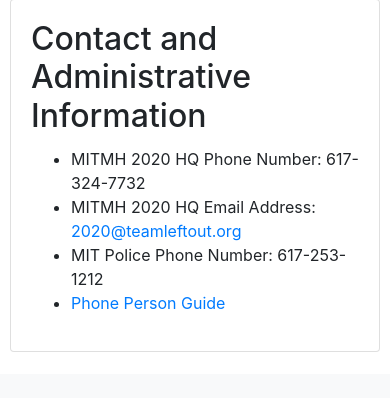
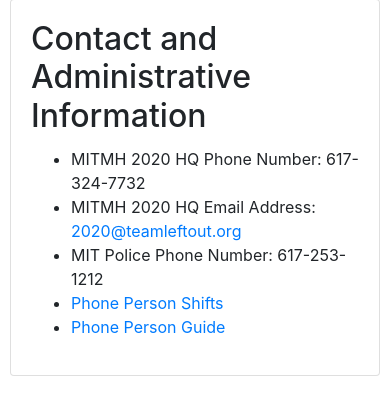
Before and after one commit to cardinalitypuzzles/cardboard, a Django app: page /hunts/tools in a window 390 px wide. Shown: the part 1998-2396 px from the top of the page. Before the commit the page ends 2350 px from the top, so only its background shows below. Run offline with Django 3.2, Linux system fonts and the light colour scheme; the visitor is signed in with stand-in values (Sample User, id 1); parts of the project's set-up code (start-up, migrations or seed data) failed here and were passed over; some libraries are stand-ins or nearby versions.

Commit message:
Add Phone Person Shifts to Tools page

```diff
--- a/hunts/templates/tools.html
+++ b/hunts/templates/tools.html
@@ -135,6 +135,7 @@
                         <li>MITMH 2020 HQ Phone Number: 617-324-7732</li>
                         <li>MITMH 2020 HQ Email Address: <a href='mailto:2020@teamleftout.org'>2020@teamleftout.org</a></li>
                         <li>MIT Police Phone Number: 617-253-1212</li>
+                        <li><a href='https://docs.google.com/spreadsheets/d/1uvzaopQuZTEcrRWLtm7NVF9tOP21N14P1NFXErV0lWk/edit#gid=0'>Phone Person Shifts</a></li>
                         <li><a href='https://docs.google.com/document/d/1HfLgHTtzhLAKM1VcmX1uf6mkbVZjO3N4S8ze7UR9ztM/edit'>Phone Person Guide</a></li>
                     </ul>
                 </div>
```
